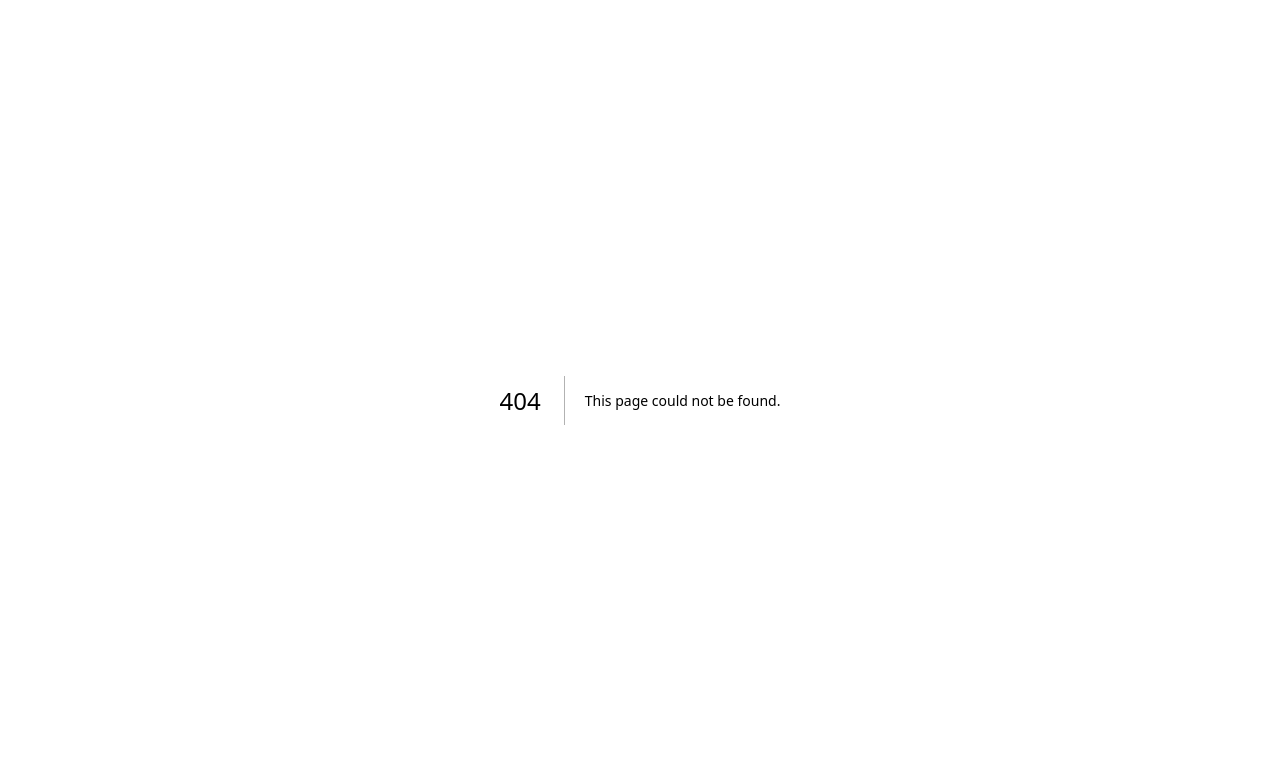
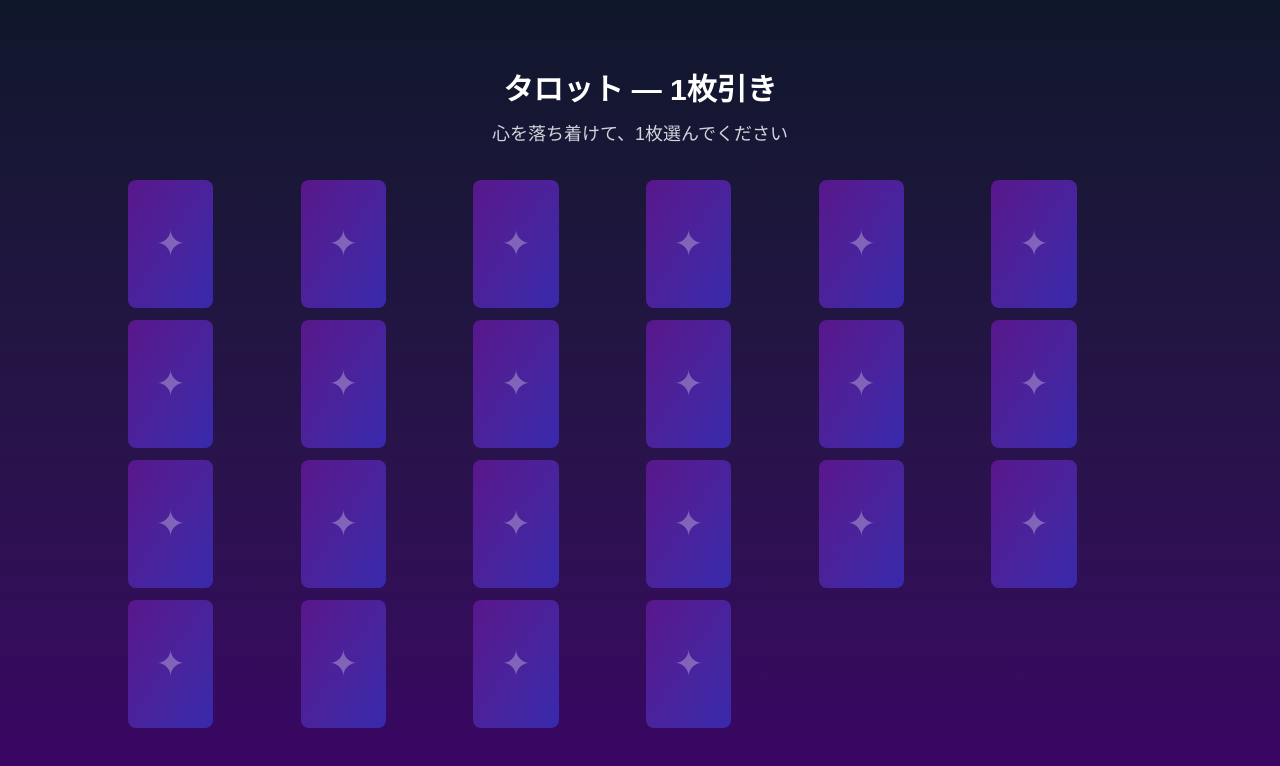
Before and after one commit to Terumasa0218/Fortune_platform, a Next.js app: page /tarot in a window 1280 px wide. Before the commit this address had no page. Shown: the top 766 px of the page. Built offline with nearby package versions, Linux system fonts and the light colour scheme; no server answers.

Commit message:
Add tarot one-card draw flow page

```diff
--- /dev/null
+++ b/src/app/tarot/page.tsx
@@ -0,0 +1,139 @@
+"use client";
+
+import { useEffect, useRef, useState } from "react";
+import Link from "next/link";
+import { useAuth } from "@/lib/hooks/useAuth";
+import { addFortune } from "@/lib/firebase/db";
+import { MAJOR_ARCANA, drawRandomCard, type TarotCard } from "@/data/tarot";
+
+export default function TarotPage() {
+  const { uid } = useAuth();
+  const [phase, setPhase] = useState<"select" | "reveal" | "result">("select");
+  const [selectedIndex, setSelectedIndex] = useState<number | null>(null);
+  const [drawnResult, setDrawnResult] = useState<{
+    card: TarotCard;
+    isReversed: boolean;
+  } | null>(null);
+  const savedRef = useRef<boolean>(false);
+
+  useEffect(() => {
+    if (phase === "reveal") {
+      const timer = setTimeout(() => {
+        const result = drawRandomCard();
+        setDrawnResult(result);
+        setPhase("result");
+      }, 800);
+
+      return () => clearTimeout(timer);
+    }
+  }, [phase]);
+
+  useEffect(() => {
+    if (phase === "result" && drawnResult && uid && !savedRef.current) {
+      savedRef.current = true;
+      const meaningText = drawnResult.isReversed
+        ? drawnResult.card.reversed
+        : drawnResult.card.upright;
+
+      addFortune(uid, {
+        type: "tarot",
+        result: `${drawnResult.card.name}（${drawnResult.isReversed ? "逆位置" : "正位置"}）— ${meaningText}`,
+        version: 1,
+      }).catch(console.error);
+    }
+  }, [phase, drawnResult, uid]);
+
+  return (
+    <main className="min-h-screen bg-gradient-to-b from-slate-900 to-purple-950 text-white">
+      <div className="flex flex-col items-center justify-center px-4 py-8 min-h-screen">
+        {phase === "select" && (
+          <div className="w-full max-w-5xl">
+            <h1 className="text-3xl font-bold text-center">タロット — 1枚引き</h1>
+            <p className="mt-3 text-center text-lg text-gray-300">
+              心を落ち着けて、1枚選んでください
+            </p>
+
+            <div className="mt-8 grid grid-cols-4 gap-3 sm:grid-cols-6">
+              {MAJOR_ARCANA.map((card, index) => (
+                <button
+                  key={card.id}
+                  type="button"
+                  aria-label={`${index + 1}枚目のカードを選ぶ`}
+                  className="aspect-[2/3] h-32 cursor-pointer rounded-lg bg-gradient-to-br from-purple-900 to-indigo-800 text-4xl text-white/30 transition-transform duration-200 hover:scale-105 hover:shadow-xl"
+                  onClick={() => {
+                    setSelectedIndex(index);
+                    setPhase("reveal");
+                  }}
+                >
+                  ✦
+                </button>
+              ))}
+            </div>
+          </div>
+        )}
+
+        {phase === "reveal" && selectedIndex !== null && (
+          <div className="flex flex-col items-center">
+            <div className="card-flip flex h-72 w-48 items-center justify-center rounded-xl bg-gradient-to-br from-purple-900 to-indigo-800 text-6xl text-white/30 shadow-2xl sm:h-96 sm:w-64">
+              ✦
+            </div>
+          </div>
+        )}
+
+        {phase === "result" && drawnResult && (
+          <div className="flex max-w-2xl flex-col items-center text-center">
+            <p className="text-8xl">{drawnResult.card.emoji}</p>
+            <h2 className="mt-4 text-3xl font-bold">{drawnResult.card.name}</h2>
+            <p className="mt-2 text-xl text-gray-300">
+              {drawnResult.isReversed ? "逆位置" : "正位置"}
+            </p>
+            <p className="mt-6 max-w-md text-lg leading-relaxed text-gray-100">
+              {drawnResult.isReversed
+                ? drawnResult.card.reversed
+                : drawnResult.card.upright}
+            </p>
+
+            <div className="mt-8 flex flex-wrap justify-center gap-4">
+              <button
+                type="button"
+                className="rounded-lg bg-purple-600 px-6 py-3 hover:bg-purple-700"
+                onClick={() => {
+                  setPhase("select");
+                  setSelectedIndex(null);
+                  setDrawnResult(null);
+                  savedRef.current = false;
+                }}
+              >
+                もう一度引く
+              </button>
+              <Link
+                href="/"
+                className="rounded-lg bg-gray-600 px-6 py-3 hover:bg-gray-700"
+              >
+                ホームに戻る
+              </Link>
+            </div>
+          </div>
+        )}
+      </div>
+
+      <style jsx>{`
+        .card-flip {
+          animation: flipCard 0.8s ease-in-out forwards;
+        }
+
+        @keyframes flipCard {
+          0% {
+            transform: rotateY(0deg);
+          }
+          50% {
+            transform: rotateY(90deg);
+          }
+          100% {
+            transform: rotateY(0deg);
+          }
+        }
+      `}</style>
+    </main>
+  );
+}
```
